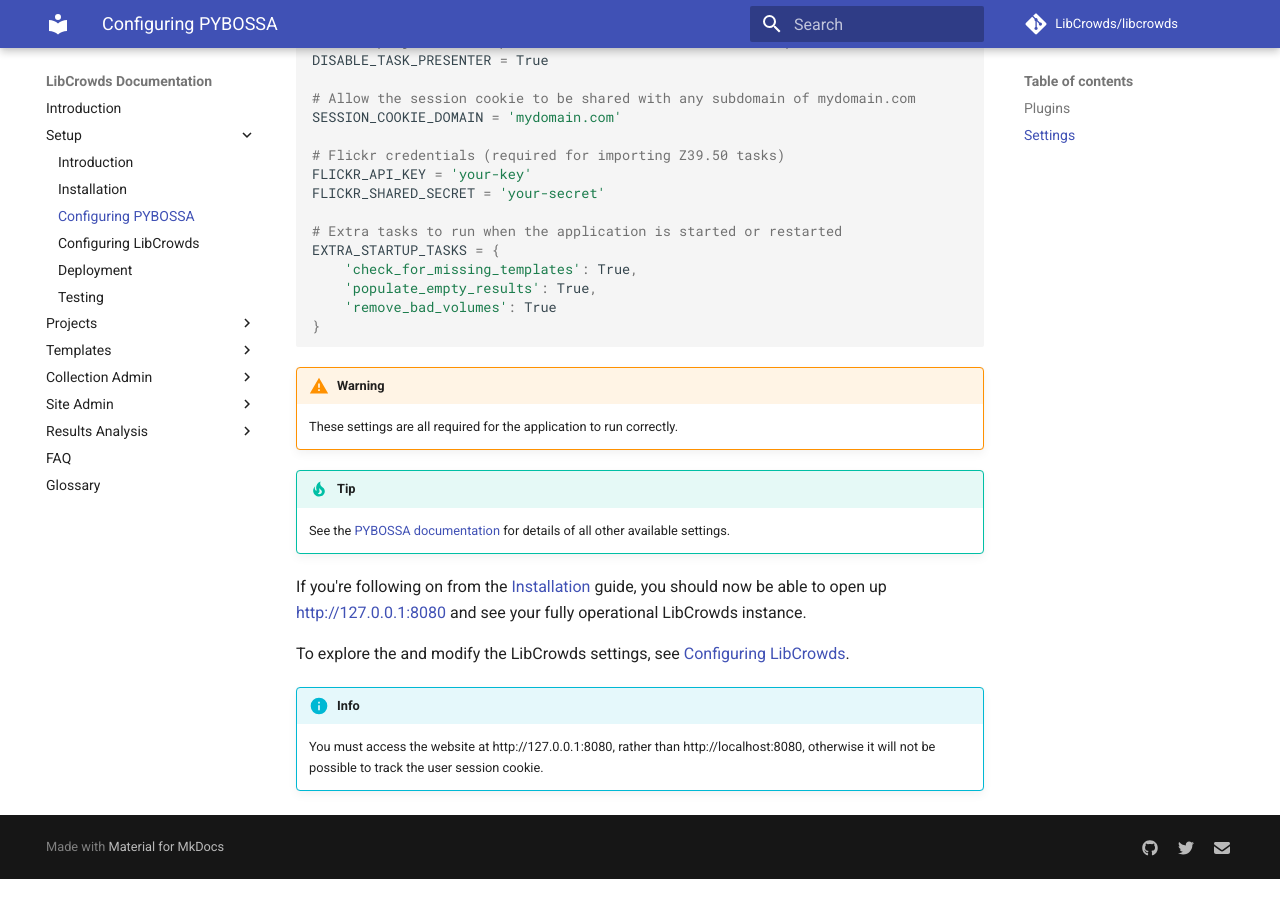
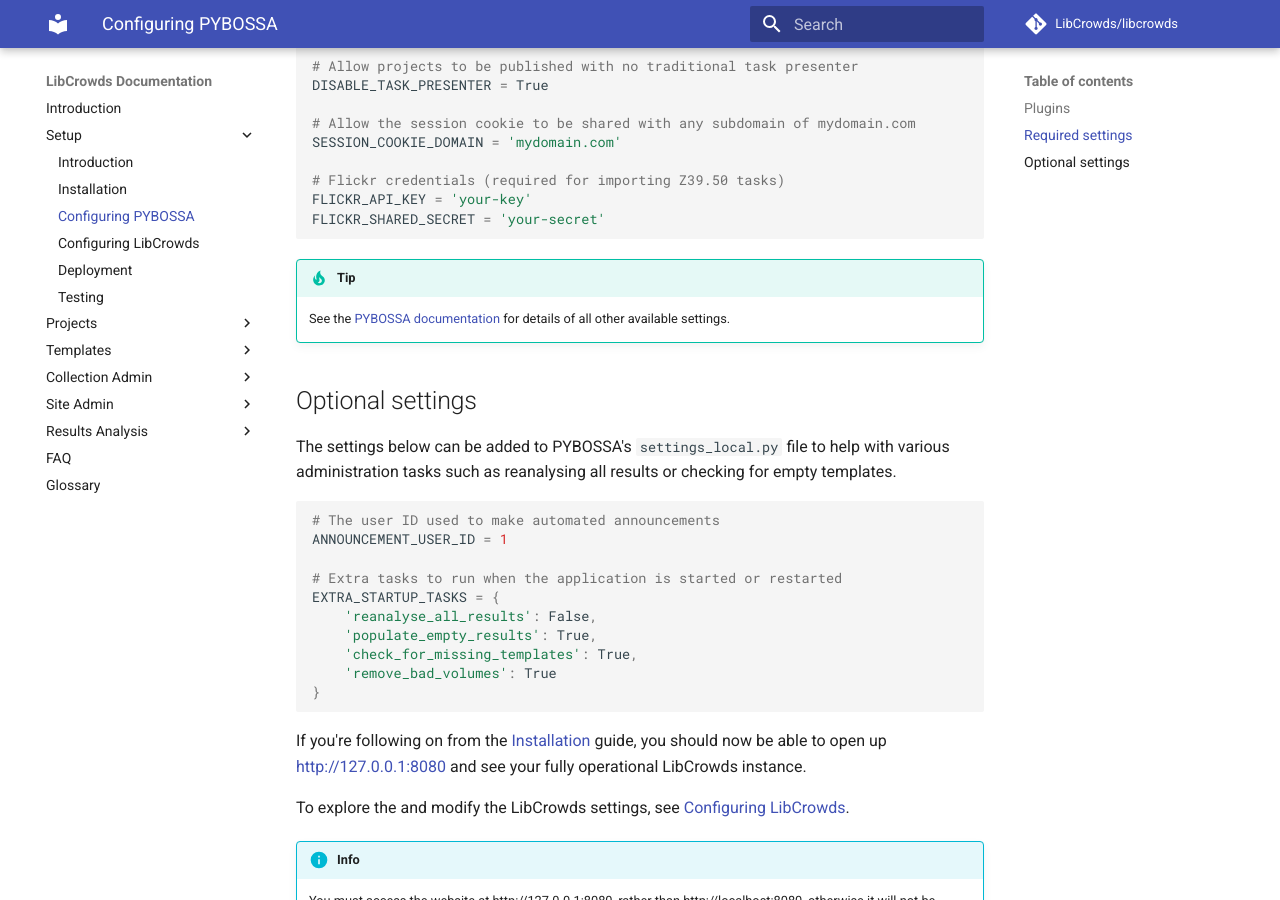
Before and after one commit to LibCrowds/docs, an MkDocs documentation site: the page built from docs/setup/configuring-pybossa.md, in a window 1280 px wide and 900 px high, scrolled down 1479 px. Built offline with MkDocs 1.6.1 and Material for MkDocs 9.7.7, drawn with Linux system fonts in a browser that asks for light colours; comment, search, counter and statistics services are not loaded; old or Windows-style settings are respelled for this version of MkDocs; before the commit the page ends 2358 px from its top, so only the background shows below that; some of the changed text lies outside the part shown.

Commit message:
Update config docs

````diff
--- a/docs/setup/configuring-pybossa.md
+++ b/docs/setup/configuring-pybossa.md
@@ -8,9 +8,10 @@
 - [pybossa-z3950](https://github.com/alexandermendes/pybossa-z3950)
 - [pybossa-lc](https://github.com/LibCrowds/pybossa-lc)
 
-## Settings
+## Required settings
 
-Add these settins to following PYBOSSA's `settings_local.py` file:
+The following settings are all required for the application to run correctly.
+They should be added to PYBOSSA's `settings_local.py` file:
 
 ```python
 # Allow requests from LibCrowds
@@ -73,21 +74,30 @@
 # Flickr credentials (required for importing Z39.50 tasks)
 FLICKR_API_KEY = 'your-key'
 FLICKR_SHARED_SECRET = 'your-secret'
-
-# Extra tasks to run when the application is started or restarted
-EXTRA_STARTUP_TASKS = {
-    'check_for_missing_templates': True,
-    'populate_empty_results': True,
-    'remove_bad_volumes': True
-}
 ```
-
-!!! warning
-    These settings are all required for the application to run correctly.
 
 !!! tip
     See the [PYBOSSA documentation](http://docs.pybossa.com) for details of all
     other available settings.
+
+## Optional settings
+
+The settings below can be added to PYBOSSA's `settings_local.py` file to help
+with various administration tasks such as reanalysing all results or
+checking for empty templates.
+
+```python
+# The user ID used to make automated announcements
+ANNOUNCEMENT_USER_ID = 1
+
+# Extra tasks to run when the application is started or restarted
+EXTRA_STARTUP_TASKS = {
+    'reanalyse_all_results': False,
+    'populate_empty_results': True,
+    'check_for_missing_templates': True,
+    'remove_bad_volumes': True
+}
+```
 
 If you're following on from the [Installation](/setup/introduction.md) guide,
 you should now be able to open up
````
